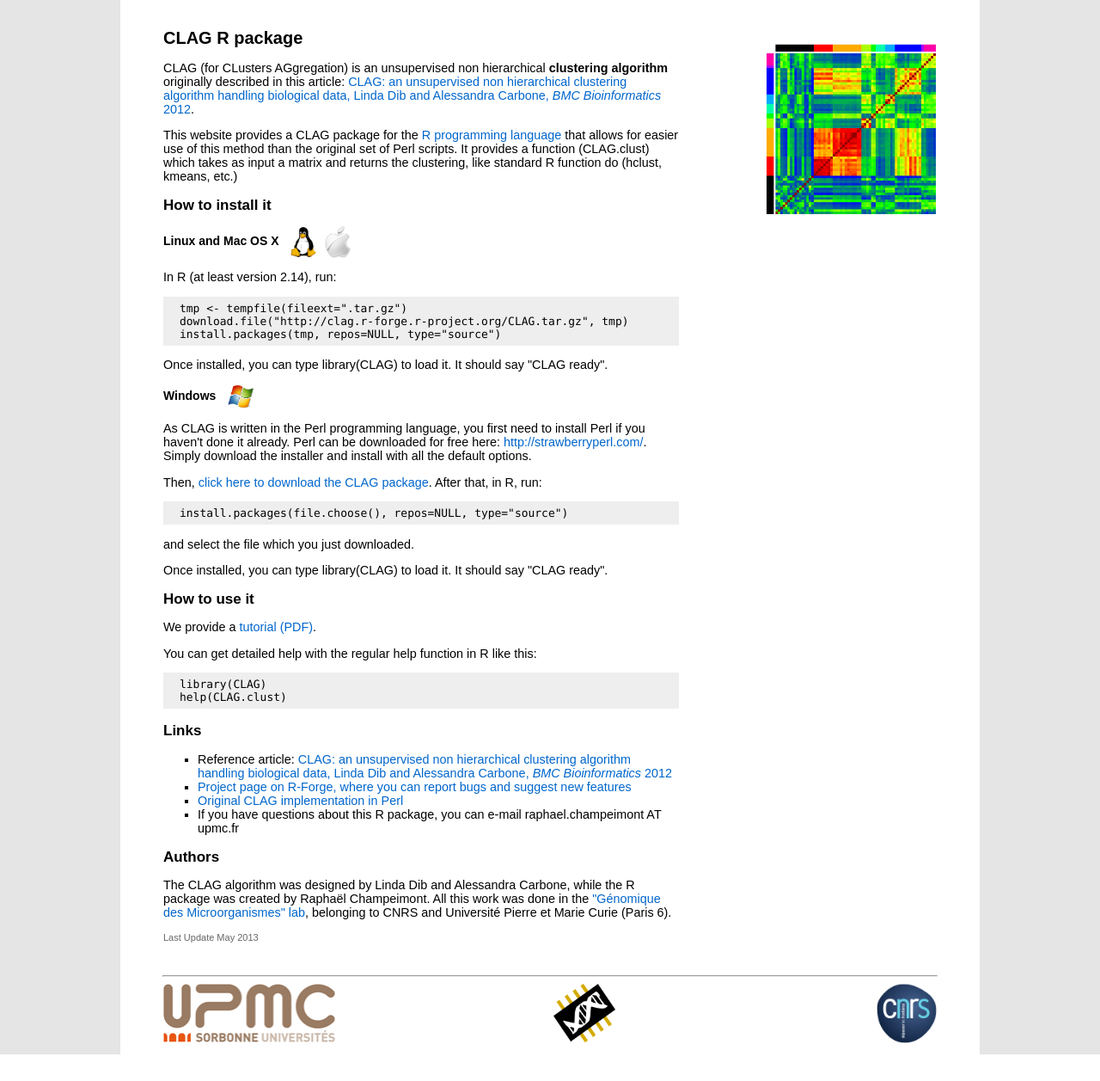
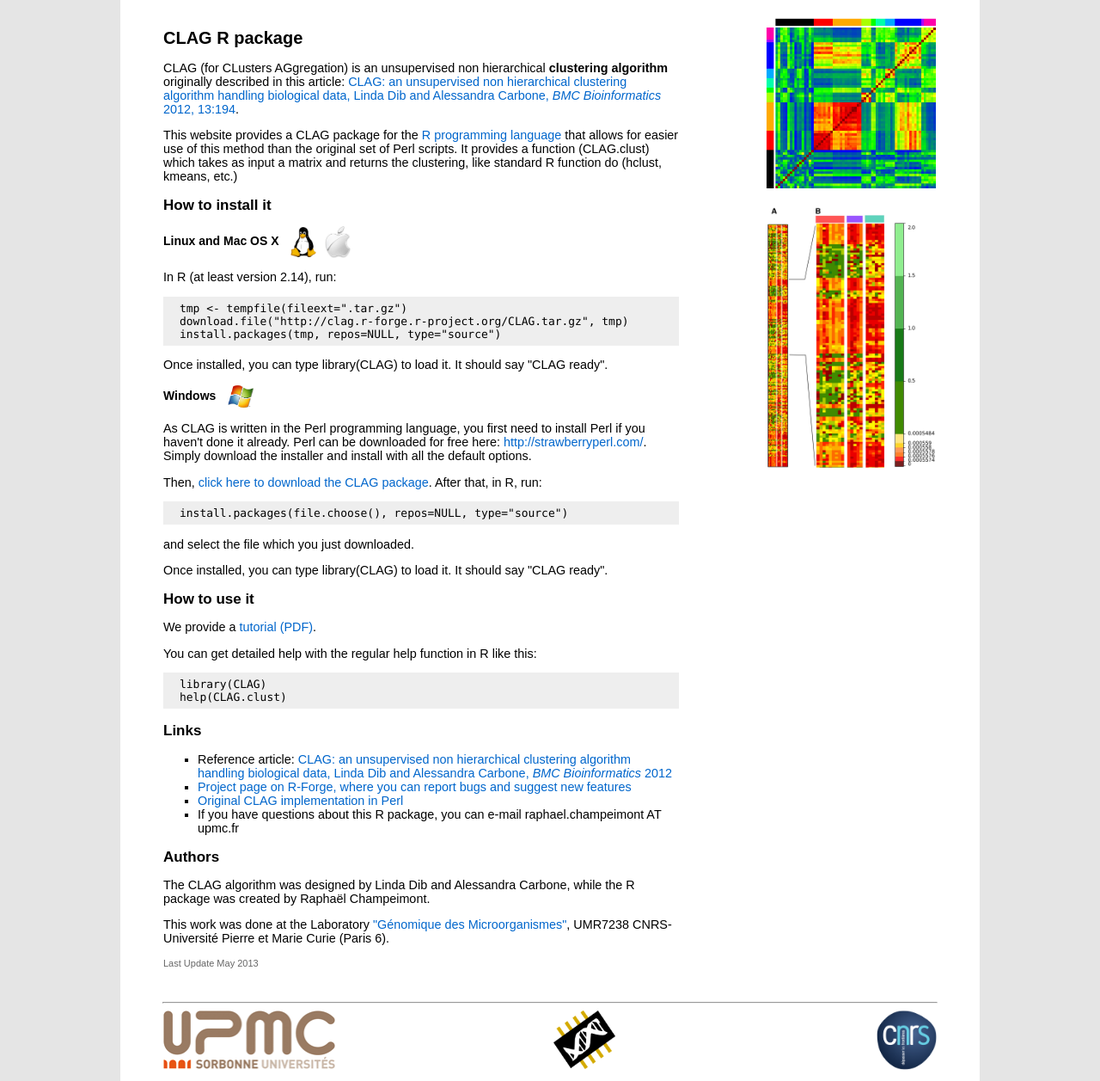
Before and after one commit to r-forge/clag, a PHP site: page / in a window 1280 px wide. Shown: the whole page at 86% size. Before the commit the page ends 1226 px from the top, so only its background shows below. Run offline with PHP 8.4, Linux system fonts and the light colour scheme.

Commit message:
web page
git-svn-id: svn://svn.r-forge.r-project.org/svnroot/clag@66 edb9625f-4e0d-4859-8d74-9fd3b1da38cb

```diff
--- a/www/index.html
+++ b/www/index.html
@@ -11,14 +11,16 @@
 <div class="main">
 
 <div class="rightColumn">
-<img src="images/screenshot.png" style="width: 200px;" alt="">
+<a href="images/screenshot.png"><img src="images/screenshot.png" style="width: 200px;" alt=""></a><br>
+<br>
+<a href="images/screenshot2.png"><img src="images/screenshot2.png" style="width: 200px;" alt=""></a>
 </div>
 
 <div class="leftColumn">
 
 <h1>CLAG R package</h1>
 <p>
-CLAG (for CLusters AGgregation) is an unsupervised non hierarchical <b>clustering algorithm</b> originally described in this article: <a href="http://www.biomedcentral.com/1471-2105/13/194/">CLAG: an unsupervised non hierarchical clustering algorithm handling biological data, Linda Dib and Alessandra Carbone, <i>BMC Bioinformatics</i> 2012</a>.
+CLAG (for CLusters AGgregation) is an unsupervised non hierarchical <b>clustering algorithm</b> originally described in this article: <a href="http://www.biomedcentral.com/1471-2105/13/194/">CLAG: an unsupervised non hierarchical clustering algorithm handling biological data, Linda Dib and Alessandra Carbone, <i>BMC Bioinformatics</i> 2012, 13:194</a>.
 </p>
 <p>
 This website provides a CLAG package for the <a href="http://www.r-project.org/">R programming language</a> that allows for easier use of this method than the original set of Perl scripts. It provides a function (CLAG.clust) which takes as input a matrix and returns the
@@ -66,7 +68,8 @@ help(CLAG.clust)
 </ul>
 
 <h2>Authors</h2>
-<p>The CLAG algorithm was designed by Linda Dib and Alessandra Carbone, while the R package was created by Raphaël Champeimont. All this work was done in the <a href="http://www.lgm.upmc.fr/drupal/">"Génomique des Microorganismes" lab</a>, belonging to CNRS and Université Pierre et Marie Curie (Paris 6).</p>
+<p>The CLAG algorithm was designed by Linda Dib and Alessandra Carbone, while the R package was created by Raphaël Champeimont.</p>
+<p>This work was done at the Laboratory <a href="http://www.lgm.upmc.fr/drupal/">"Génomique des Microorganismes"</a>, UMR7238 CNRS-Université Pierre et Marie Curie (Paris 6).</p>
 
 <p id="lastUpdate">Last Update May 2013</p>
 
--- a/www/style.css
+++ b/www/style.css
@@ -113,9 +113,7 @@ hr {
 	vertical-align: middle;
 }
 
-.rightColumn img {
-	width: 280px;
-	margin-top: 30px;
+div.rightColumn {
 	float: right;
 }
 
```
Also changed, not shown: www/images/screenshot2.png (added).
